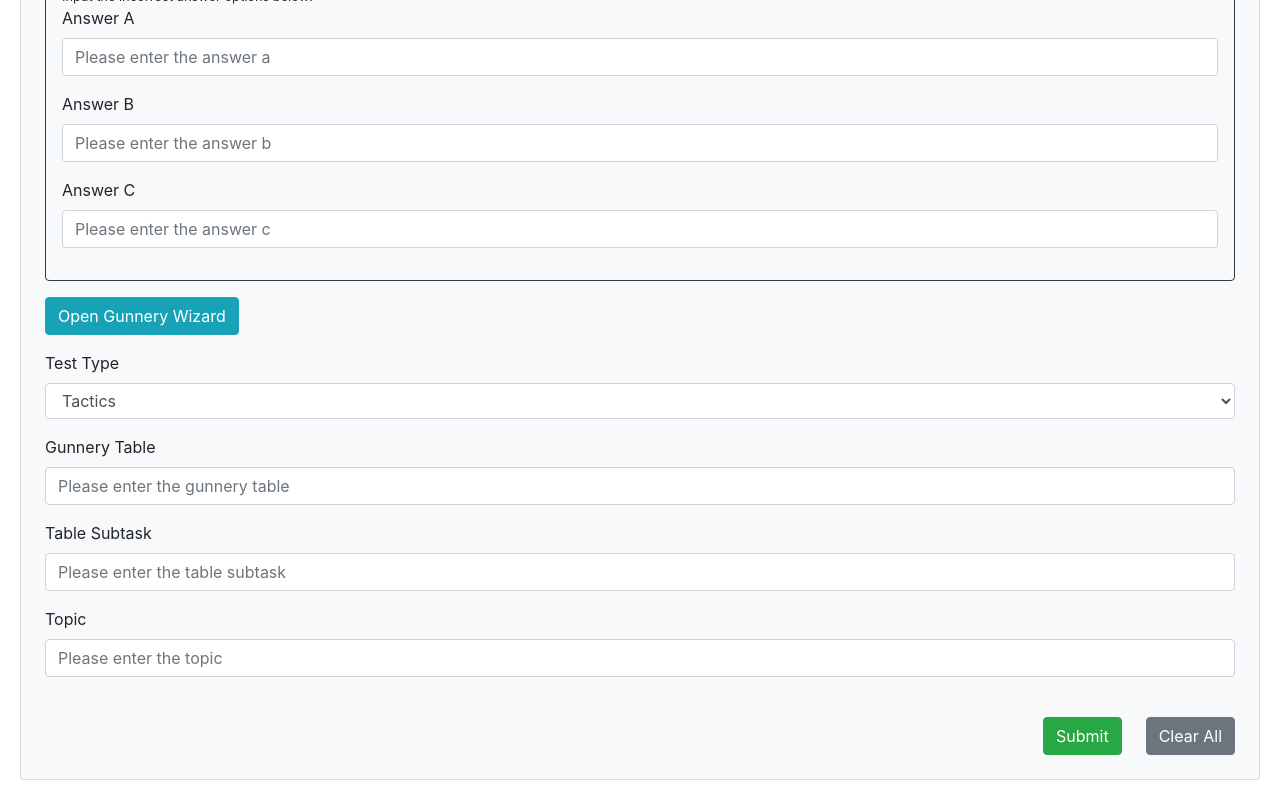
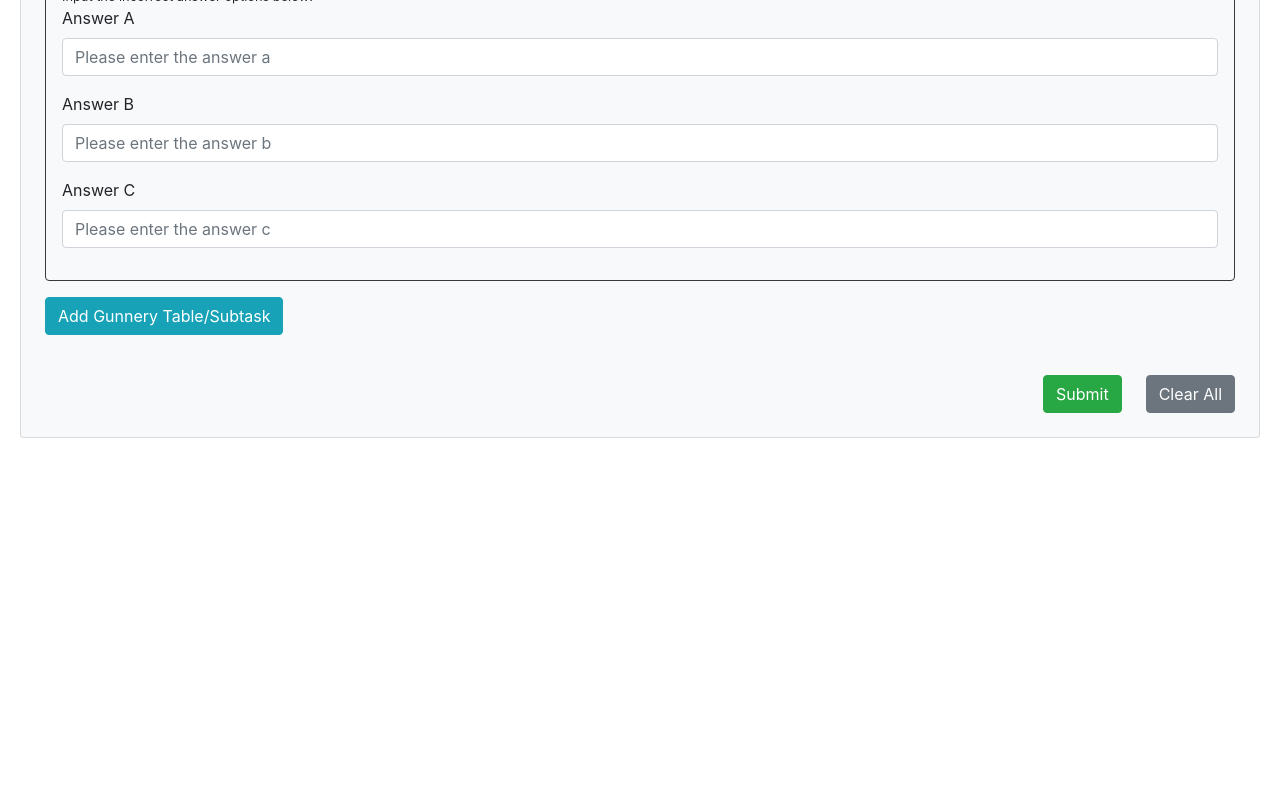
Before and after one commit to Drbaltar/test-vortex, a React (Create React App) app in the folder client/: page / in a window 1280 px wide. Shown: the part 746-1546 px from the top of the page. After the commit the page ends 1204 px from the top, so only its background shows below. Built offline with nearby package versions, Linux system fonts and the light colour scheme.

Commit message:
Updated available form fields

```diff
--- a/client/src/App/NewQuestion/InputForm.js
+++ b/client/src/App/NewQuestion/InputForm.js
@@ -82,8 +82,8 @@ class InputForm extends React.Component {
                             value={this.state.correctAnswer}
                             inputChange={(event) => this.handleInputChange(event)}/>
                         {multChoiceAnswers}
-                        <GunneryTableModal buttonLabel='Open Gunnery Wizard'/>
-                        <SelectBox label="Test Type" id="testType"
+                        <GunneryTableModal buttonLabel='Add Gunnery Table/Subtask'/>
+                        {/* <SelectBox label="Test Type" id="testType"
                             options={['Tactics', 'Communications', 'RSOP', 'Early Warning/Mission Command', 'Launcher', 'Tactics/Communications']}
                             value={this.state.testType}
                             inputChange={(event) => this.handleInputChange(event)}/>
@@ -95,7 +95,7 @@ class InputForm extends React.Component {
                             inputChange={(event) => this.handleInputChange(event)}/>
                         <TextField label="Topic"id="topic" type="text"
                             value={this.state.topic}
-                            inputChange={(event) => this.handleInputChange(event)}/>
+                            inputChange={(event) => this.handleInputChange(event)}/> */}
                         <FormButtons clickHandler={(event) => this.handleClickEvent(event)}/>
                     </div>
             </form>
```
